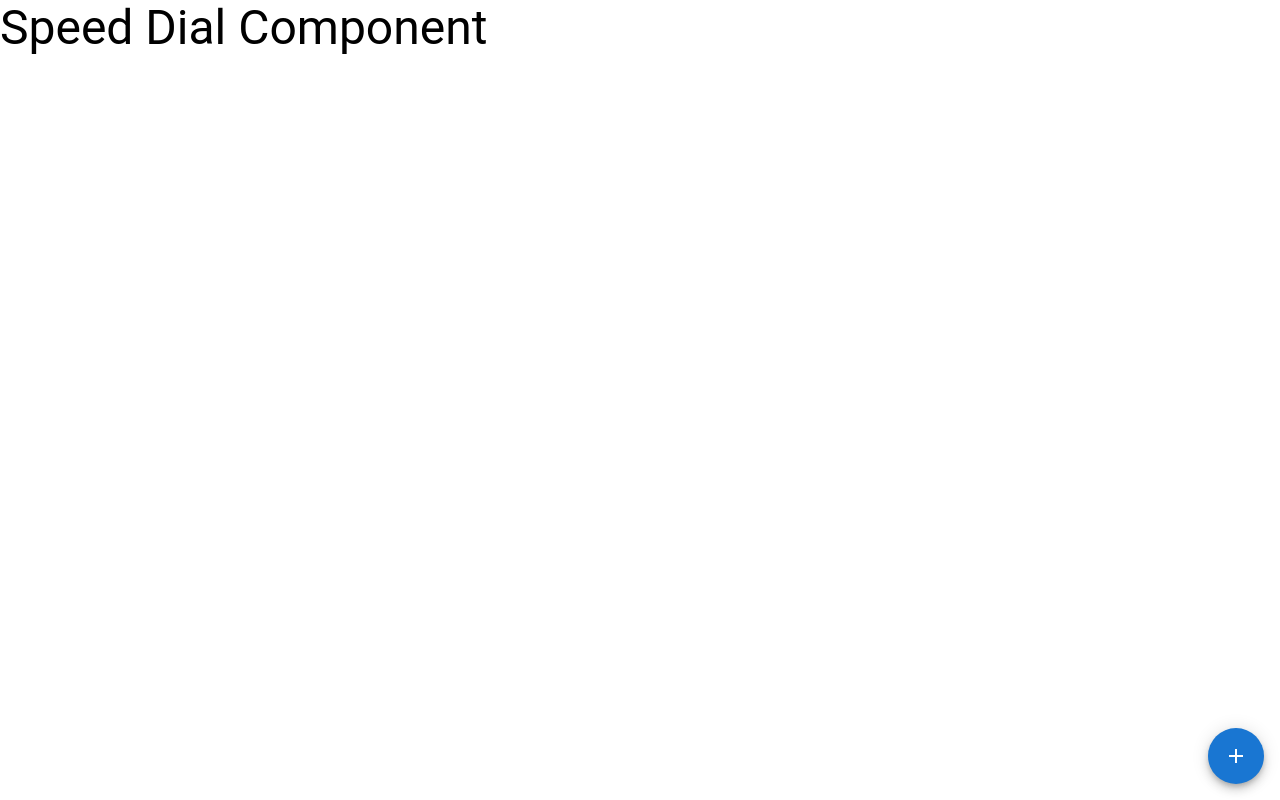
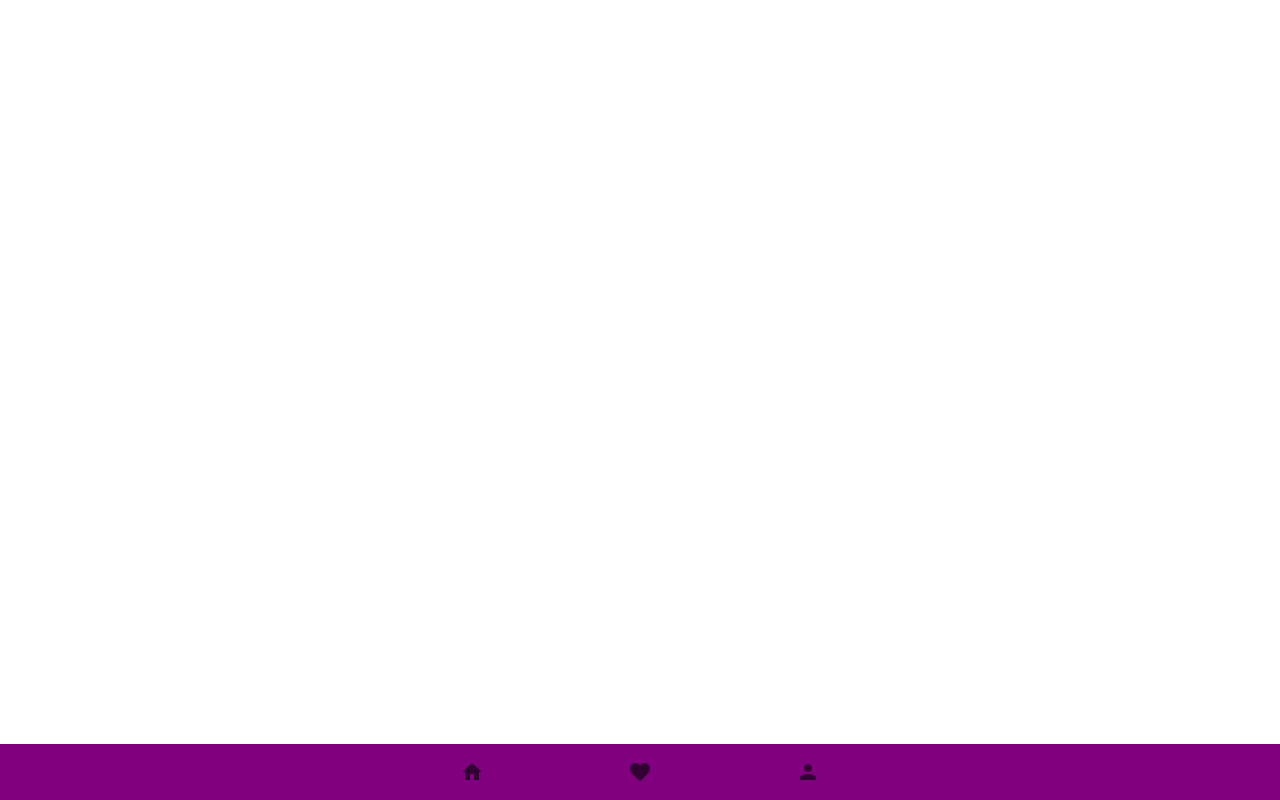
Before and after one commit to tehaamhashmi7/Everything-in-Material-UI, a React (Create React App) app: page / in a window 1280 px wide. Built offline with nearby package versions, Linux system fonts and the light colour scheme.

Commit message:
bottom Navigation

```diff
--- a/src/App.tsx
+++ b/src/App.tsx
@@ -1,6 +1,7 @@
 import React from 'react';
 import './App.css';
-import SpeedDialComponent from './components/20-SpeedDialComponent';
+import BottomnavigationComponent from './components/21-BottomnavigationComponent';
+
 // import MuiTypography from './components/MuiTypography';
 // import Buttons from './components/2-Buttons';
 // import Textfield from './components/3-textfield';
@@ -20,6 +21,7 @@
 // import LinksTag from './components/17-LinksTag';
 // import BreadCrumbComponent from './components/18-BreadCrumbComponent';
 // import DrawerComponent from './components/19-DrawerComponent';
+// import SpeedDialComponent from './components/20-SpeedDialComponent';
 
 function App() {
   return (
@@ -43,7 +45,8 @@
       {/* <LinksTag /> */}
       {/* <BreadCrumbComponent /> */}
       {/* <DrawerComponent /> */}
-      <SpeedDialComponent />
+      {/* <SpeedDialComponent /> */}
+      <BottomnavigationComponent />
     </div>
   );
 }
--- /dev/null
+++ b/src/components/21-BottomnavigationComponent.tsx
@@ -0,0 +1,17 @@
+import { BottomNavigation, BottomNavigationAction } from '@mui/material'
+import React from 'react'
+import HomeIcon from '@mui/icons-material/Home';
+import FavoriteIcon from '@mui/icons-material/Favorite';
+import PersonIcon from '@mui/icons-material/Person';
+
+function BottomnavigationComponent() {
+  return (
+    <BottomNavigation sx={{backgroundColor:'purple', width: '100%', position: 'absolute', bottom: 0}}>
+        <BottomNavigationAction label='Home' icon={<HomeIcon />}/>
+        <BottomNavigationAction label='Favorite' icon={<FavoriteIcon />}/>
+        <BottomNavigationAction label='Profile' icon={<PersonIcon />}/>
+    </BottomNavigation>
+  )
+}
+
+export default BottomnavigationComponent
```
